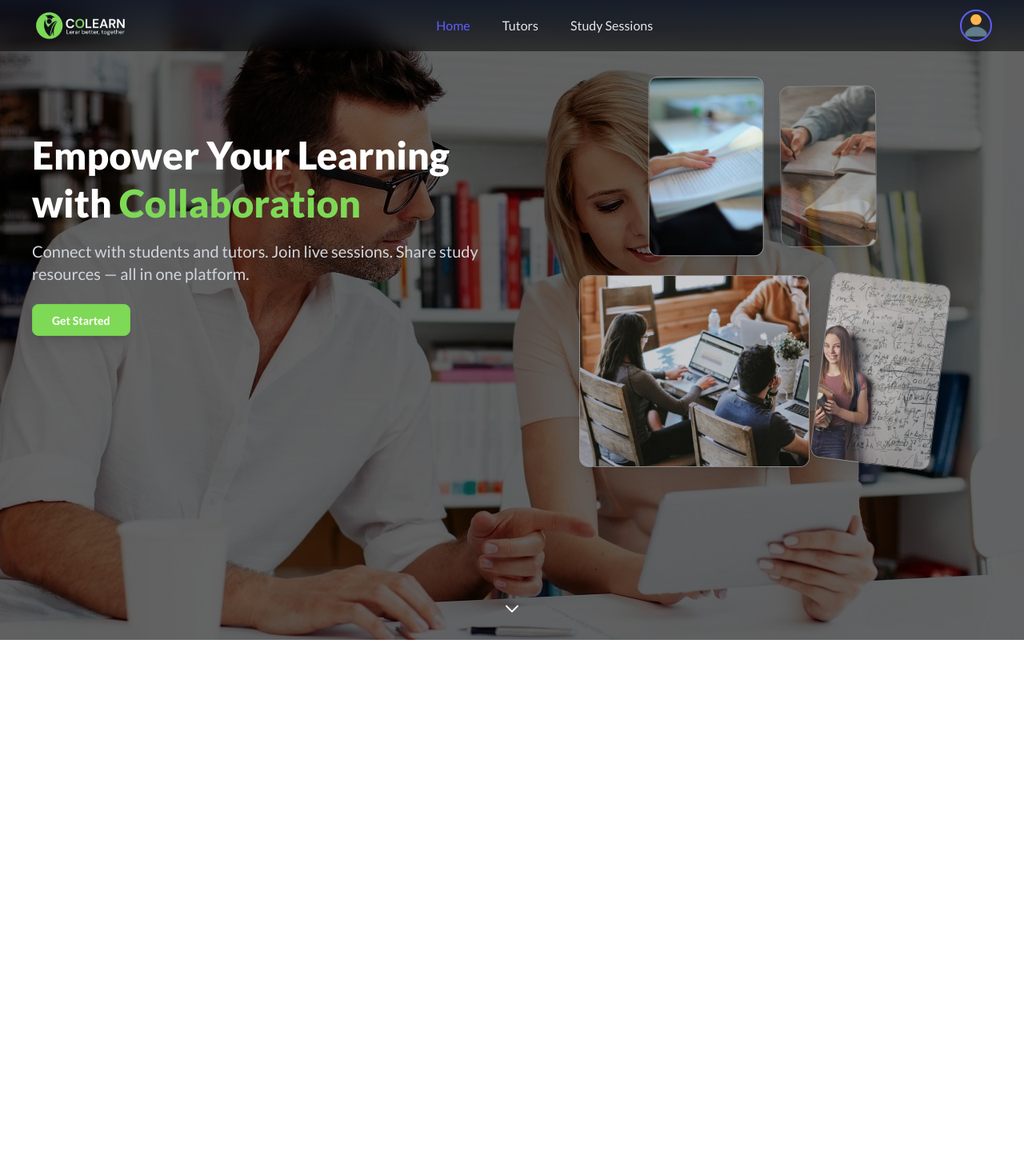
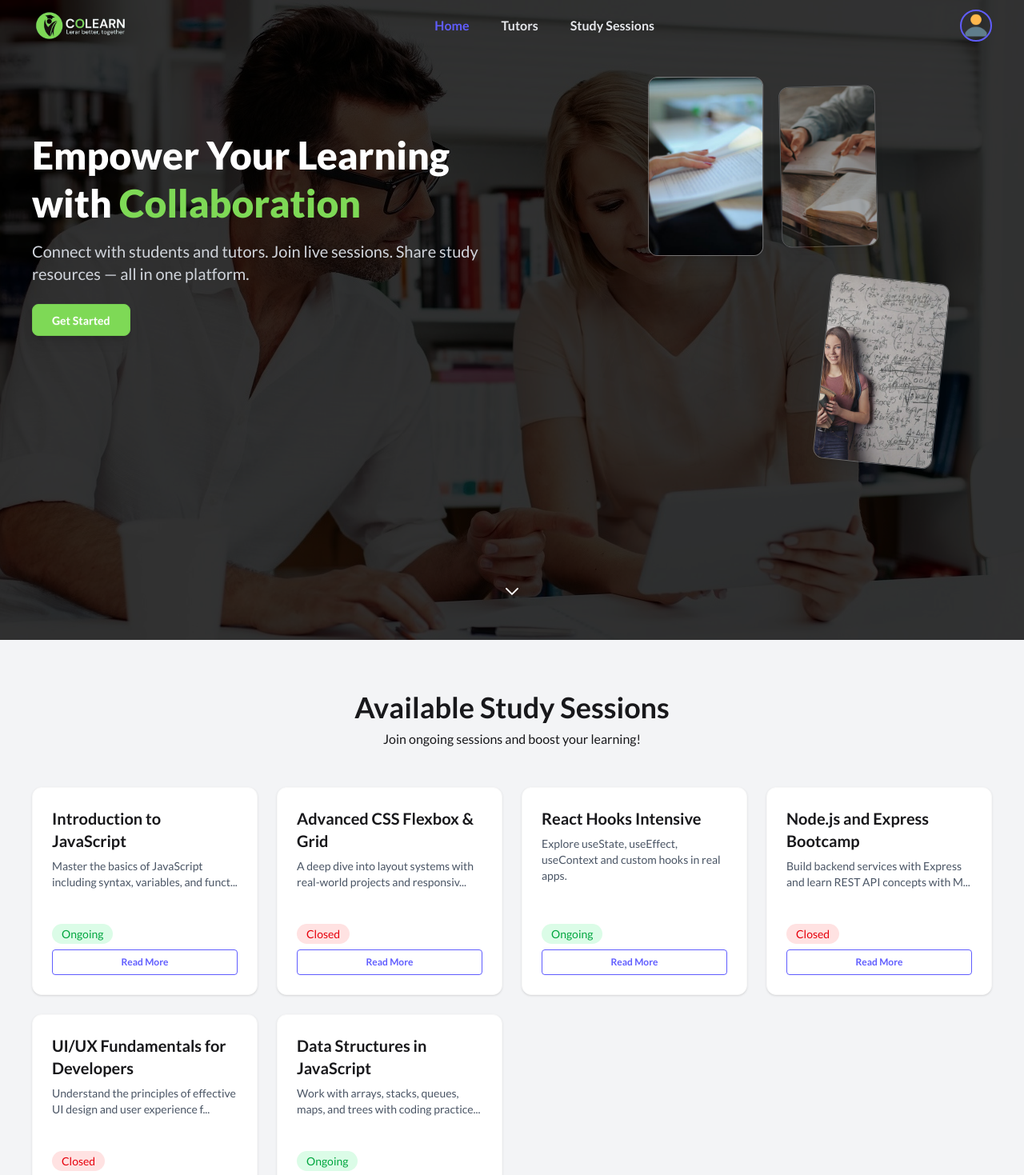
Before and after one commit to roni-biswas/CoLearn, a React (Vite) app: page / in a window 1280 px wide. Shown: the top 1469 px of the page at 80% size. Before the commit the page ends 800 px from the top, so only its background shows below. Built offline with nearby package versions, Linux system fonts and the light colour scheme.

Commit message:
implemented study session setion in home page and installed pkg aos

```diff
--- a/package.json
+++ b/package.json
@@ -11,6 +11,7 @@
   },
   "dependencies": {
     "@tailwindcss/vite": "^4.1.11",
+    "aos": "^2.3.4",
     "daisyui": "^5.0.46",
     "framer-motion": "^12.23.0",
     "react": "^19.1.0",
--- a/src/main.jsx
+++ b/src/main.jsx
@@ -3,6 +3,10 @@ import { createRoot } from "react-dom/client";
 import "./index.css";
 import { RouterProvider } from "react-router";
 import router from "./routes/router.jsx";
+import AOS from "aos";
+import "aos/dist/aos.css";
+
+AOS.init();
 
 createRoot(document.getElementById("root")).render(
   <StrictMode>
--- a/src/pages/Home/Banner/Banner.jsx
+++ b/src/pages/Home/Banner/Banner.jsx
@@ -22,7 +22,7 @@ const Banner = () => {
       style={{ backgroundImage: `url(${bannerImage})` }}
     >
       {/* Overlay */}
-      <div className="absolute inset-0 bg-black/60 dark:bg-black/70 z-0" />
+      <div className="absolute inset-0 bg-black/80 z-0" />
 
       <Container>
         <div className="relative z-10 flex flex-col lg:flex-row items-center justify-between gap-8 h-full">
@@ -142,7 +142,7 @@ const Banner = () => {
 
       {/* Scroll Down Icon */}
       <motion.div
-        className="absolute bottom-6 left-1/2 -translate-x-1/2 text-white dark:text-gray-300"
+        className="absolute bottom-12 left-1/2 -translate-x-1/2 text-white dark:text-gray-300"
         animate={{ y: [0, -10, 0] }}
         transition={{ repeat: Infinity, duration: 2 }}
         aria-hidden="true"
--- a/src/pages/Home/Home/Home.jsx
+++ b/src/pages/Home/Home/Home.jsx
@@ -1,10 +1,12 @@
 import React from "react";
 import Banner from "../Banner/Banner";
+import StudySessions from "../StudySessions/StudySessions";
 
 const Home = () => {
   return (
     <>
       <Banner />
+      <StudySessions />
     </>
   );
 };
--- /dev/null
+++ b/src/pages/Home/StudySessions/StudySessions.jsx
@@ -0,0 +1,146 @@
+import { useEffect, useState } from "react";
+import Container from "../../../components/Container";
+import { Link } from "react-router";
+
+const StudySessions = () => {
+  const [sessions, setSessions] = useState([]);
+
+  useEffect(() => {
+    const demoData = [
+      {
+        _id: "1",
+        title: "Introduction to JavaScript",
+        description:
+          "Master the basics of JavaScript including syntax, variables, and functions with live examples and challenges.",
+        status: "approved",
+        registrationStartDate: "2025-07-01T00:00:00.000Z",
+        registrationEndDate: "2025-07-25T23:59:59.000Z",
+      },
+      {
+        _id: "2",
+        title: "Advanced CSS Flexbox & Grid",
+        description:
+          "A deep dive into layout systems with real-world projects and responsive designs.",
+        status: "approved",
+        registrationStartDate: "2025-06-15T00:00:00.000Z",
+        registrationEndDate: "2025-07-05T23:59:59.000Z",
+      },
+      {
+        _id: "3",
+        title: "React Hooks Intensive",
+        description:
+          "Explore useState, useEffect, useContext and custom hooks in real apps.",
+        status: "approved",
+        registrationStartDate: "2025-07-08T00:00:00.000Z",
+        registrationEndDate: "2025-07-20T23:59:59.000Z",
+      },
+      {
+        _id: "4",
+        title: "Node.js and Express Bootcamp",
+        description:
+          "Build backend services with Express and learn REST API concepts with MongoDB.",
+        status: "approved",
+        registrationStartDate: "2025-06-10T00:00:00.000Z",
+        registrationEndDate: "2025-06-25T23:59:59.000Z",
+      },
+      {
+        _id: "5",
+        title: "UI/UX Fundamentals for Developers",
+        description:
+          "Understand the principles of effective UI design and user experience from a dev perspective. Understand the principles of effective UI design and user experience from a dev perspective.Understand the principles of effective UI design and user experience from a dev perspective.",
+        status: "approved",
+        registrationStartDate: "2025-07-10T00:00:00.000Z",
+        registrationEndDate: "2025-07-30T23:59:59.000Z",
+      },
+      {
+        _id: "6",
+        title: "Data Structures in JavaScript",
+        description:
+          "Work with arrays, stacks, queues, maps, and trees with coding practice.",
+        status: "approved",
+        registrationStartDate: "2025-06-20T00:00:00.000Z",
+        registrationEndDate: "2025-07-09T23:59:59.000Z",
+      },
+    ];
+
+    const filtered = demoData.filter((session) => {
+      return session.status === "approved";
+    });
+
+    setSessions(filtered);
+  }, []);
+
+  const now = new Date();
+
+  // Utility function to truncate text
+  const truncateText = (text, maxLength = 70) => {
+    if (!text) return "";
+    if (text.length <= maxLength) return text;
+    return text.slice(0, maxLength) + "...";
+  };
+
+  return (
+    <section className="py-16 bg-gray-100">
+      <Container>
+        <div className="text-center mb-12" data-aos="fade-up">
+          <h2 className="text-3xl md:text-4xl font-bold text-base-content dark:text-white">
+            Available Study Sessions
+          </h2>
+          <p className="text-base-content mt-2 dark:text-gray-400">
+            Join ongoing sessions and boost your learning!
+          </p>
+        </div>
+
+        <div className="grid gap-6 grid-cols-1 sm:grid-cols-2 md:grid-cols-3 lg:grid-cols-4">
+          {sessions.map((session, index) => {
+            const start = new Date(session.registrationStartDate);
+            const end = new Date(session.registrationEndDate);
+            const isOngoing = now >= start && now <= end;
+
+            return (
+              <div
+                key={session._id}
+                className="p-6 bg-white rounded-xl shadow border border-base-200 hover:shadow-md transition duration-300 flex flex-col justify-between h-[260px]"
+                data-aos="zoom-in"
+                data-aos-delay={index * 100}
+              >
+                <div>
+                  <h3 className="text-xl font-semibold mb-2 text-base-content dark:text-white">
+                    {session.title}
+                  </h3>
+
+                  <p className="text-sm text-gray-600 dark:text-gray-300 mb-4">
+                    {truncateText(session.description, 70)}
+                  </p>
+                </div>
+
+                <div className="mt-4 flex flex-col gap-2">
+                  <div>
+                    <span
+                      className={` px-3 py-1 text-sm rounded-full font-medium ${
+                        isOngoing
+                          ? "bg-green-100 text-green-600"
+                          : "bg-red-100 text-red-600"
+                      }`}
+                    >
+                      {isOngoing ? "Ongoing" : "Closed"}
+                    </span>
+                  </div>
+
+                  <Link
+                    to={`/sessions/${session._id}`}
+                    className="btn btn-sm btn-outline border-primary text-primary hover:bg-primary hover:text-white"
+                  >
+                    Read More
+                  </Link>
+                </div>
+              </div>
+            );
+          })}
+        </div>
+      </Container>
+    </section>
+  );
+};
+
+export default StudySessions;
--- a/src/pages/shared/NavBar/NavBar.jsx
+++ b/src/pages/shared/NavBar/NavBar.jsx
@@ -20,15 +20,28 @@ const navLinks = [
 
 const NavBar = () => {
   const [isSticky, setIsSticky] = useState(false);
+  const [scrollDir, setScrollDir] = useState("up");
+  const [lastScrollY, setLastScrollY] = useState(0);
   const [isOpen, setIsOpen] = useState(false);
   const dropdownRef = useRef(null);
   const [dropdownOpen, setDropdownOpen] = useState(false);
 
   useEffect(() => {
-    const handleScroll = () => setIsSticky(window.scrollY > 80);
+    const handleScroll = () => {
+      const currentScrollY = window.scrollY;
+      setIsSticky(currentScrollY > 80);
+
+      if (currentScrollY > lastScrollY && currentScrollY > 100) {
+        setScrollDir("down");
+      } else if (currentScrollY < lastScrollY) {
+        setScrollDir("up");
+      }
+      setLastScrollY(currentScrollY);
+    };
+
     window.addEventListener("scroll", handleScroll);
     return () => window.removeEventListener("scroll", handleScroll);
-  }, []);
+  }, [lastScrollY]);
 
   useEffect(() => {
     function handleClickOutside(e) {
@@ -44,18 +57,11 @@ const NavBar = () => {
 
   return (
     <header
-      className={`fixed top-0 w-full z-50 transition-all duration-500 backdrop-blur-md
-        ${
-          isSticky
-            ? "bg-base-100 shadow"
-            : "lg:bg-gradient-to-b lg:from-base-100/80 lg:to-transparent bg-black/40"
-        }
-        dark:${
-          isSticky
-            ? "bg-gray-900/50 shadow"
-            : "lg:bg-gradient-to-b lg:from-gray-900/80 lg:to-transparent bg-black/50"
-        }
-      `}
+      className={`fixed top-0 w-full z-50 transition-all  duration-300 ${
+        scrollDir === "down" ? "-translate-y-full" : "translate-y-0"
+      } ${
+        isSticky ? "bg-gray-900/40 backdrop-blur-2xl shadow" : "bg-transparent"
+      }`}
     >
       <Container>
         <div className="py-3 flex items-center justify-between">
@@ -71,14 +77,19 @@ const NavBar = () => {
           </Link>
 
           {/* Desktop Nav Links */}
-          <nav className="hidden lg:flex items-center gap-6 font-medium">
+          <nav className="hidden lg:flex items-center gap-6 text-base font-bold">
             {navLinks.map((link) => (
               <NavLink
                 key={link.name}
                 to={link.path}
                 className={({ isActive }) =>
                   `relative px-2 py-1 group transition-colors duration-200
-         ${isActive ? "text-primary font-medium" : "text-gray-200"}`
+                  ${
+                    isActive
+                      ? "text-primary font-bold text-base"
+                      : "text-gray-200"
+                  }
+                  ${isSticky ? "text-black" : "text-gray-200"} `
                 }
               >
                 {link.name}
@@ -109,7 +120,7 @@ const NavBar = () => {
                       <li>
                         <Link
                           to="/dashboard"
-                          className="block px-4 py-2 text-sm rounded-md hover:bg-base-200 dark:hover:bg-gray-700"
+                          className="block px-4 py-2 text-sm rounded-md hover:bg-gray-200 dark:hover:bg-gray-700"
                           onClick={() => setDropdownOpen(false)}
                         >
                           Dashboard
@@ -121,7 +132,7 @@ const NavBar = () => {
                             setDropdownOpen(false);
                             alert("Logout clicked");
                           }}
-                          className="w-full text-left px-4 py-2 text-sm rounded-md hover:bg-base-200 dark:hover:bg-gray-700"
+                          className="w-full text-left px-4 py-2 text-sm rounded-md hover:bg-gray-200 dark:hover:bg-gray-700"
                         >
                           Logout
                         </button>
@@ -174,7 +185,7 @@ const NavBar = () => {
                   onClick={() => setIsOpen(false)}
                   className={({ isActive }) =>
                     isActive
-                      ? "text-primary"
+                      ? "text-primary font-bold"
                       : "hover:text-primary transition-colors"
                   }
                 >
```
Also changed, not shown: 1 other file (tests, documents, lock files or other folders).
